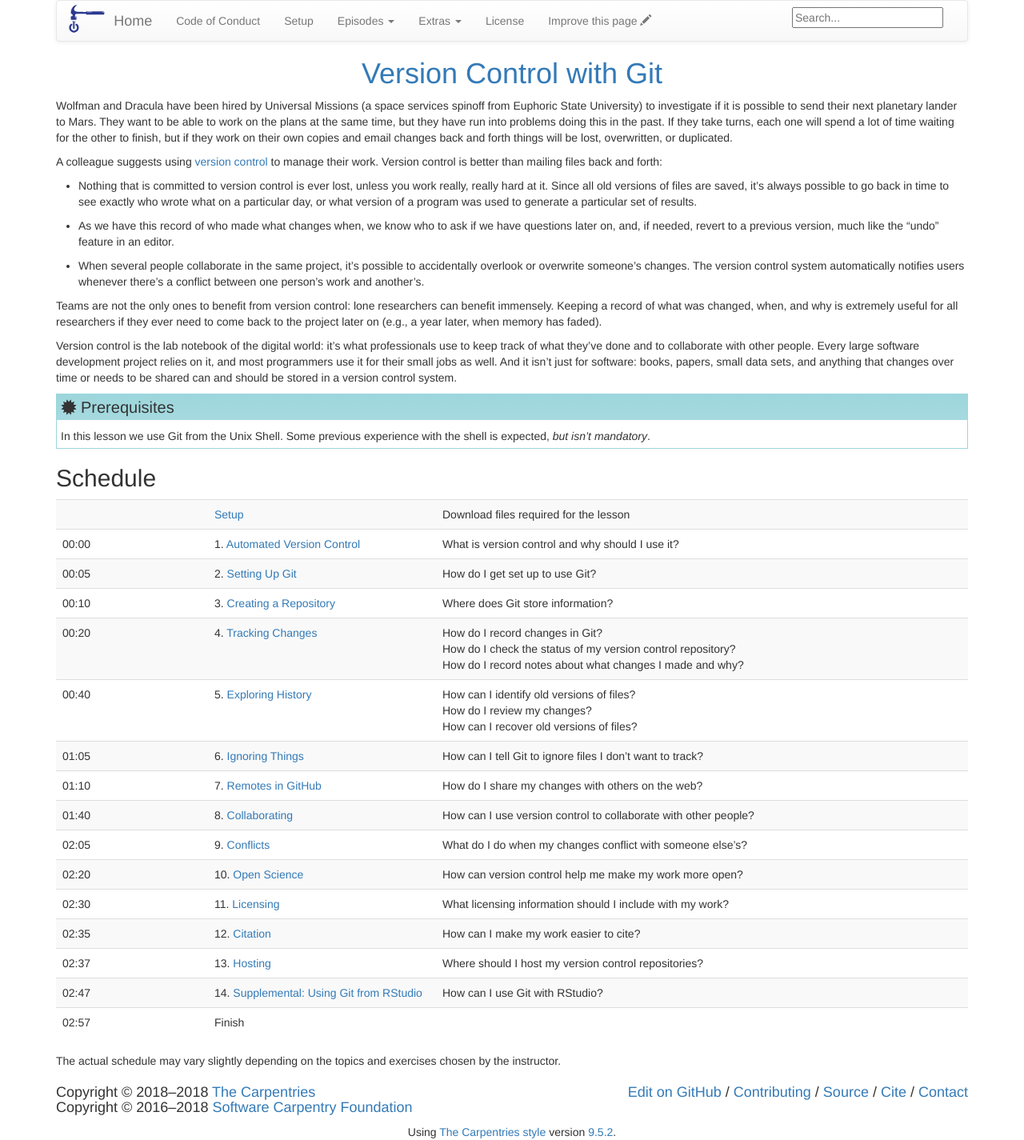
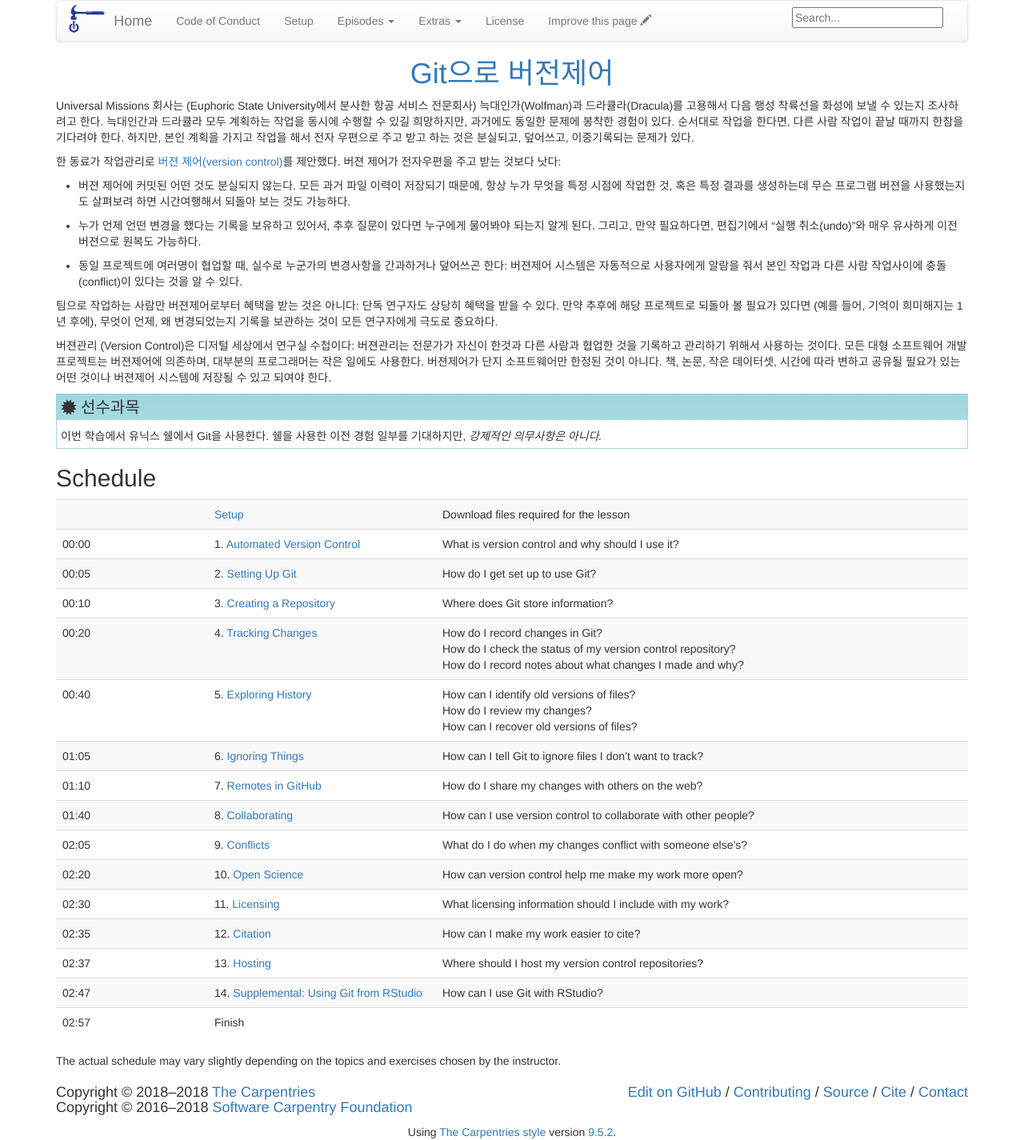
Before and after one commit to statkclee/git-novice-kr, a Jekyll site: the page built from index.md, in a window 1280 px wide. Shown: the whole page at 80% size. Built offline with Jekyll 4.4.1, drawn with Linux system fonts in a browser that asks for light colours.

Commit message:
translated setup

```diff
--- a/_config.yml
+++ b/_config.yml
@@ -10,7 +10,7 @@
 carpentry: "swc"
 
 # Overall title for pages.
-title: "Version Control with Git"
+title: "Git으로 버전제어"
 
 
 #------------------------------------------------------------
--- a/index.md
+++ b/index.md
@@ -3,50 +3,38 @@ layout: lesson
 root: .
 ---
 
-Wolfman and Dracula have been hired by Universal Missions (a space
-services spinoff from Euphoric State University) to investigate if it
-is possible to send their next planetary lander to Mars.  They want to
-be able to work on the plans at the same time, but they have run into
-problems doing this in the past.  If they take turns, each one will
-spend a lot of time waiting for the other to finish, but if they work
-on their own copies and email changes back and forth things will be
-lost, overwritten, or duplicated.
 
-A colleague suggests using [version control]({{ page.root }}/reference#version-control) to
-manage their work. Version control is better than mailing files back and forth:
+Universal Missions 회사는 (Euphoric State University에서 분사한 항공 서비스 전문회사) 늑대인가(Wolfman)과 드라큘라(Dracula)를 고용해서 다음 행성 착륙선을 화성에 보낼 수 있는지 조사하려고 한다. 늑대인간과 드라큘라 모두 계획하는 작업을 동시에 수행할 수 있길 희망하지만, 과거에도 동일한 문제에 봉착한 경험이 있다. 순서대로 작업을 한다면, 다른 사람 작업이 끝날 때까지 한참을 기다려야 한다. 하지만, 본인 계획을 가지고 작업을 해서 전자 우편으로 주고 받고 하는 것은 분실되고, 덮어쓰고, 이중기록되는 문제가 있다.
 
-*   Nothing that is committed to version control is ever lost, unless
-    you work really, really hard at it. Since all old versions of
-    files are saved, it's always possible to go back in time to see
-    exactly who wrote what on a particular day, or what version of a
-    program was used to generate a particular set of results.
+한 동료가 작업관리로 [버젼 제어(version control)]({{ page.root }}/reference#version-control)를 제안했다.
+버젼 제어가 전자우편을 주고 받는 것보다 낫다:
 
-*   As we have this record of who made what changes when, we know who to ask
-    if we have questions later on, and, if needed, revert to a previous
-    version, much like the "undo" feature in an editor.
+*   버젼 제어에 커밋된 어떤 것도 분실되지 않는다. 모든 과거 파일 이력이 저장되기 때문에,
+    항상 누가 무엇을 특정 시점에 작업한 것, 혹은 특정 결과를 생성하는데 무슨 프로그램 버젼을 사용했는지도
+    살펴보려 하면 시간여행해서 되돌아 보는 것도 가능하다.
 
-*   When several people collaborate in the same project, it's possible to
-    accidentally overlook or overwrite someone's changes. The version control
-    system automatically notifies users whenever there's a conflict between one
-    person's work and another's.
+*   누가 언제 언떤 변경을 했다는 기록을 보유하고 있어서, 추후 질문이 있다면 누구에게 물어봐야 되는지 알게 된다.
+    그리고, 만약 필요하다면, 편집기에서 "실행 취소(undo)"와 매우 유사하게 이전 버젼으로 원복도 가능하다.
 
-Teams are not the only ones to benefit from version control: lone
-researchers can benefit immensely.  Keeping a record of what was
-changed, when, and why is extremely useful for all researchers if they
-ever need to come back to the project later on (e.g., a year later,
-when memory has faded).
+*   동일 프로젝트에 여러명이 협업할 때, 실수로 누군가의 변경사항을 간과하거나 덮어쓰곤 한다:
+    버젼제어 시스템은 자동적으로 사용자에게 알람을 줘서 본인 작업과 다른 사람 작업사이에 충돌(conflict)이 있다는 것을 알 수 있다.
 
-Version control is the lab notebook of the digital world: it's what
-professionals use to keep track of what they've done and to
-collaborate with other people.  Every large software development
-project relies on it, and most programmers use it for their small jobs
-as well.  And it isn't just for software: books,
-papers, small data sets, and anything that changes over time or needs
-to be shared can and should be stored in a version control system.
+팀으로 작업하는 사람만 버젼제어로부터 혜택을 받는 것은 아니다:
+단독 연구자도 상당히 혜택을 받을 수 있다. 만약 추후에 해당 프로젝트로 되돌아 볼 필요가 있다면 (예를 들어, 기억이 희미해지는 1년 후에),
+무엇이 언제, 왜 변경되었는지 기록을 보관하는 것이 모든 연구자에게 극도로 중요하다.
 
-> ## Prerequisites
+버젼관리 (Version Control)은 디저털 세상에서 연구실 수첩이다:
+버젼관리는 전문가가 자신이 한것과 다른 사람과 협업한 것을 기록하고 관리하기 위해서 사용하는 것이다.
+모든 대형 소프트웨어 개발 프로젝트는 버젼제어에 의존하며,
+대부분의 프로그래머는 작은 일에도 사용한다.
+버젼제어가 단지 소프트웨어만 한정된 것이 아니다.
+책, 논문, 작은 데이터셋, 시간에 따라 변하고 공유될 필요가 있는 어떤 것이나 버젼제어 시스템에 저장될 수 있고 되여야 한다.
+
+
+
+> ## 선수과목
 >
-> In this lesson we use Git from the Unix Shell.
-> Some previous experience with the shell is expected,
-> *but isn't mandatory*.
+> 이번 학습에서 유닉스 쉘에서 Git을 사용한다.
+> 쉘을 사용한 이전 경험 일부를 기대하지만, *강제적인 의무사항은 아니다.*
+>
 {: .prereq}
```
Also changed, not shown: setup.md (+3 -4 lines).
